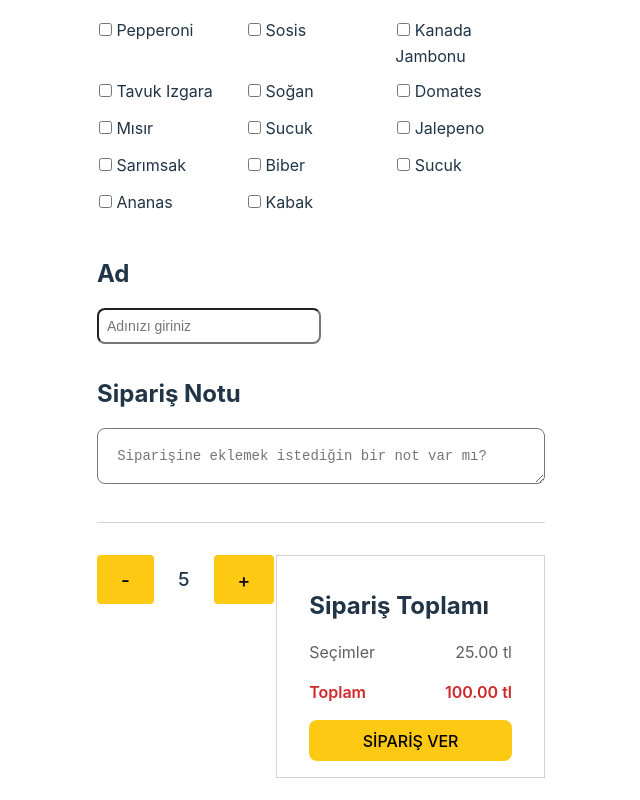
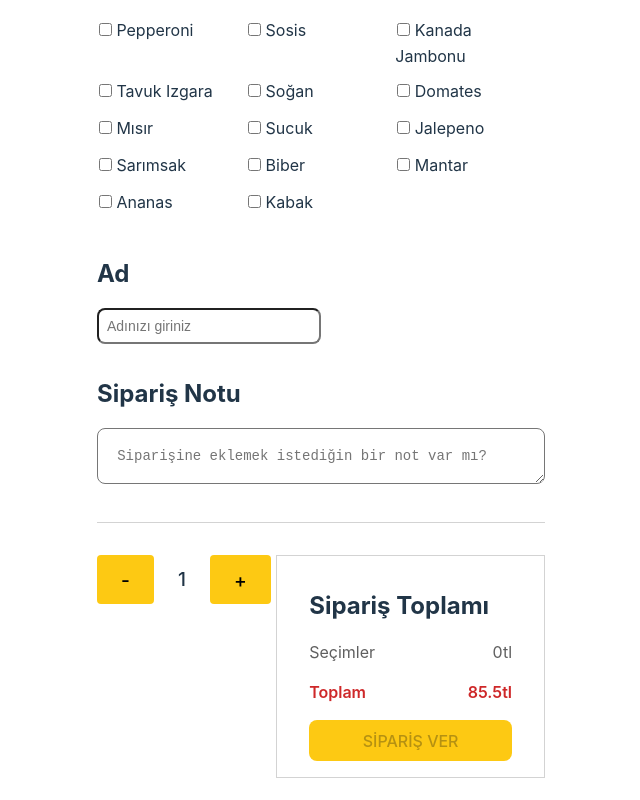
Before and after one commit to iremkarakula/pizza-frontend-project, a React (Vite) app: page /order in a window 1280 px wide. Shown: the part 877-1677 px from the top of the page, without its empty margins (319-959 px from the left). Built offline with nearby package versions, Linux system fonts and the light colour scheme; a web font is replaced by a local one.

Commit message:
sipariş özeti tamamlandı

```diff
--- a/src/components/BoyutveHamur.jsx
+++ b/src/components/BoyutveHamur.jsx
@@ -5,10 +5,9 @@
 
 
 export default function BoyutveHamur({ onSizeChange, onHamurChange }) {
-    const [selectedSize, setSelectedSize] = useState('');
+
 
     const handleSizeChange = (event) => {
-        setSelectedSize(event.target.value);
         onSizeChange(event.target.value);
     }
 
@@ -28,7 +27,6 @@
                     name="boyut"
                     type="radio"
                     value="küçük"
-                    checked={selectedSize === "küçük"}
                     onChange={handleSizeChange}
                 />
                 <Label check for="radio1">
@@ -41,7 +39,6 @@
                     name="boyut"
                     type="radio"
                     value="orta"
-                    checked={selectedSize === "büyük"}
                     onChange={handleSizeChange}
                 />
                 <Label check for="radio2">
@@ -54,7 +51,6 @@
                     name="boyut"
                     type="radio"
                     value="büyük"
-                    checked={selectedSize === "büyük"}
                     onChange={handleSizeChange}
                 />
                 <Label check for="radio3">
--- a/src/components/EkMalzemeler.jsx
+++ b/src/components/EkMalzemeler.jsx
@@ -2,7 +2,7 @@
 import './EkMalzemeler.css'
 import { Form, FormGroup, Input, Label } from 'reactstrap'
 
-const ekMalzemeler = ["Pepperoni", "Sosis", "Kanada Jambonu", "Tavuk Izgara", "Soğan", "Domates", "Mısır", "Sucuk", "Jalepeno", "Sarımsak", "Biber", "Sucuk", "Ananas", "Kabak"]
+const ekMalzemeler = ["Pepperoni", "Sosis", "Kanada Jambonu", "Tavuk Izgara", "Soğan", "Domates", "Mısır", "Sucuk", "Jalepeno", "Sarımsak", "Biber", "Mantar", "Ananas", "Kabak"]
 
 function EkMalzemeler({ onMalzemeChange }) {
     const [selectedMalzemeler, setSelectedMalzemeler] = useState([]);
--- a/src/components/OrderPizza1.jsx
+++ b/src/components/OrderPizza1.jsx
@@ -1,4 +1,4 @@
-import React, { useState } from 'react'
+import React, { useEffect, useState } from 'react'
 import './OrderPizza.css'
 
 import BoyutveHamur from './BoyutveHamur'
@@ -17,6 +17,10 @@
 function OrderPizza1() {
     const [dataList, setDataList] = useState([]);
     const [data, setData] = useState(initialValue);
+    const [totalAmount, setTotalAmount] = useState(0);
+    const [counter, setCounter] = useState(1);
+    const [extra, setExtra] = useState(0);
+
 
 
 
@@ -51,6 +55,13 @@
 
     }
 
+
+    const isButtonDisabled = data.isim.trim().length < 4 || !data.boyut || !data.hamur || data.malzemeler.length < 4;
+
+    useEffect(() => {
+        setTotalAmount((5 * data.malzemeler.length + 85.50) * counter);
+        setExtra(data.malzemeler.length * 5);
+    }, [data.malzemeler, counter])
 
 
     return (
@@ -110,7 +121,7 @@
                     />
                 </FormGroup>
             </Form>
-            <SiparisOzet dataList={dataList} onSubmit={handleSubmit} />
+            <SiparisOzet onSubmit={handleSubmit} isButtonDisabled={isButtonDisabled} counter={counter} setCounter={setCounter} totalAmount={totalAmount} extra={extra} />
 
 
 
--- a/src/components/SiparisOzet.jsx
+++ b/src/components/SiparisOzet.jsx
@@ -1,9 +1,11 @@
-import React from 'react'
+import React, { useState } from 'react'
 import './SiparisOzet.css'
 
 import { useHistory } from 'react-router-dom';
 
-function SiparisOzet({ onSubmit }) {
+function SiparisOzet({ onSubmit, isButtonDisabled, totalAmount, counter, setCounter, extra }) {
+
+
 
     const history = useHistory();
 
@@ -14,22 +16,24 @@
         history.push('/success');
     };
 
+
+
     return (
 
 
 
         <div className='siparis-ozeti' >
             <div className='counter'>
-                <button className='counter-btn '>-</button>
-                <div className='counter-number'>5</div>
-                <button className='counter-btn'>+</button>
+                <button className='counter-btn ' onClick={() => setCounter(counter === 1 ? 1 : counter - 1)}>-</button>
+                <div className='counter-number'>{counter}</div>
+                <button className='counter-btn' onClick={() => setCounter(counter + 1)}>+</button>
             </div>
             <div className='ozet'>
                 <h2 className='ozet-h2'>Sipariş Toplamı</h2>
-                <div className='secimler'><span>Seçimler</span> <span>25.00 tl</span></div>
-                <div className='toplam'><span>Toplam</span> <span>100.00 tl</span></div>
+                <div className='secimler'><span>Seçimler</span> <span>{extra}tl</span></div>
+                <div className='toplam'><span>Toplam</span> <span>{totalAmount}tl</span></div>
 
-                <button className='ozet-btn' onClick={handleSubmit}>SİPARİŞ VER</button>
+                <button className='ozet-btn' onClick={handleSubmit} disabled={isButtonDisabled}>SİPARİŞ VER</button>
 
 
             </div>
```
